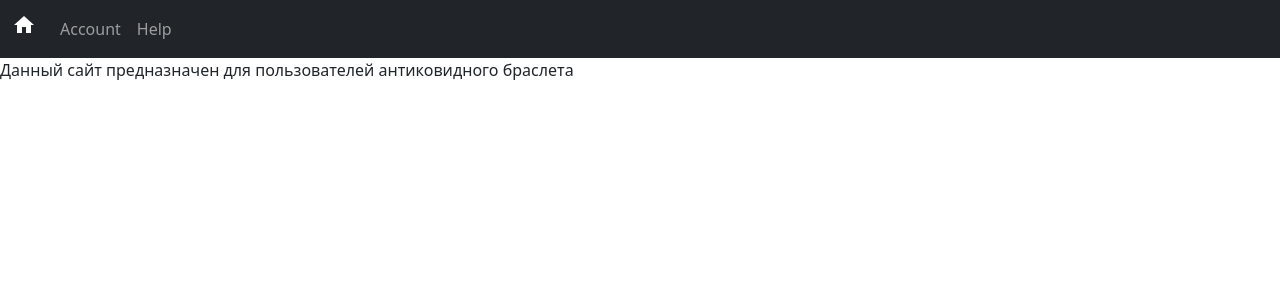
After one commit to bentnn/covid_bracelet, a Django app: page /help/ in a window 1280 px wide. The commit adds this page. Shown: the top 300 px of the page. Run offline with Django 3.2, Linux system fonts and the light colour scheme.

Commit message:
basic pages

```diff
--- /dev/null
+++ b/bracelet-project/main/templates/base.html
@@ -0,0 +1,35 @@
+<!doctype html>
+<html lang="en">
+  <head>
+    <!-- Required meta tags -->
+    <meta charset="utf-8">
+    <meta name="viewport" content="width=device-width, initial-scale=1">
+
+    <!-- Bootstrap CSS -->
+    <link href="https://cdn.jsdelivr.net/npm/bootstrap@5.0.0-beta3/dist/css/bootstrap.min.css" rel="stylesheet" integrity="sha384-eOJMYsd53ii+scO/bJGFsiCZc+5NDVN2yr8+0RDqr0Ql0h+rP48ckxlpbzKgwra6" crossorigin="anonymous">
+
+    <link href="https://fonts.googleapis.com/icon?family=Material+Icons" rel="stylesheet">
+
+    <title>{% block title %} {% endblock %}</title>
+  </head>
+  <body>
+
+    {% include 'navbar.html' %}
+
+	{% block content %}
+	{% endblock %}
+
+ 	{% include 'footer.html' %}
+
+    <!-- Optional JavaScript; choose one of the two! -->
+
+    <!-- Option 1: Bootstrap Bundle with Popper -->
+    <script src="https://cdn.jsdelivr.net/npm/bootstrap@5.0.0-beta3/dist/js/bootstrap.bundle.min.js" integrity="sha384-JEW9xMcG8R+pH31jmWH6WWP0WintQrMb4s7ZOdauHnUtxwoG2vI5DkLtS3qm9Ekf" crossorigin="anonymous"></script>
+
+    <!-- Option 2: Separate Popper and Bootstrap JS -->
+    <!--
+    <script src="https://cdn.jsdelivr.net/npm/@popperjs/core@2.9.1/dist/umd/popper.min.js" integrity="sha384-SR1sx49pcuLnqZUnnPwx6FCym0wLsk5JZuNx2bPPENzswTNFaQU1RDvt3wT4gWFG" crossorigin="anonymous"></script>
+    <script src="https://cdn.jsdelivr.net/npm/bootstrap@5.0.0-beta3/dist/js/bootstrap.min.js" integrity="sha384-j0CNLUeiqtyaRmlzUHCPZ+Gy5fQu0dQ6eZ/xAww941Ai1SxSY+0EQqNXNE6DZiVc" crossorigin="anonymous"></script>
+    -->
+  </body>
+</html>
--- /dev/null
+++ b/bracelet-project/main/templates/help.html
@@ -0,0 +1,9 @@
+{% extends 'base.html' %}
+
+{% block title %}
+	Help
+{% endblock %}
+
+{% block content %}
+	<p>Данный сайт предназначен для пользователей антиковидного браслета</p>
+{% endblock %}
--- /dev/null
+++ b/bracelet-project/main/templates/navbar.html
@@ -0,0 +1,14 @@
+<nav class="navbar navbar-expand-sm navbar-dark bg-dark">
+  <div class="container-fluid">
+    <a class="navbar-brand" href="/"><span class="material-icons">home</span></a>
+    <button class="navbar-toggler" type="button" data-bs-toggle="collapse" data-bs-target="#navbarNavAltMarkup" aria-controls="navbarNavAltMarkup" aria-expanded="false" aria-label="Toggle navigation">
+      <span class="navbar-toggler-icon"></span>
+    </button>
+    <div class="collapse navbar-collapse" id="navbarNavAltMarkup">
+      <div class="navbar-nav">
+        <a class="nav-link" href="#">Account</a>
+        <a class="nav-link" href="{% url 'help' %}">Help</a>
+      </div>
+    </div>
+  </div>
+</nav>
--- a/bracelet-project/main/urls.py
+++ b/bracelet-project/main/urls.py
@@ -3,4 +3,5 @@ from . import views
 
 urlpatterns = [
 	path('', views.home, name='home'),
+	path('help/', views.help, name='help'),
 ]
--- a/bracelet-project/main/views.py
+++ b/bracelet-project/main/views.py
@@ -3,3 +3,6 @@ from django.shortcuts import render
 # Create your views here.
 def home(request):
 	return render(request, 'home.html')
+
+def help(request):
+	return render(request, 'help.html')
```
Also changed, not shown: bracelet-project/main/templates/home.html (+9 -9 lines), bracelet-project/main/templates/footer.html (added).
